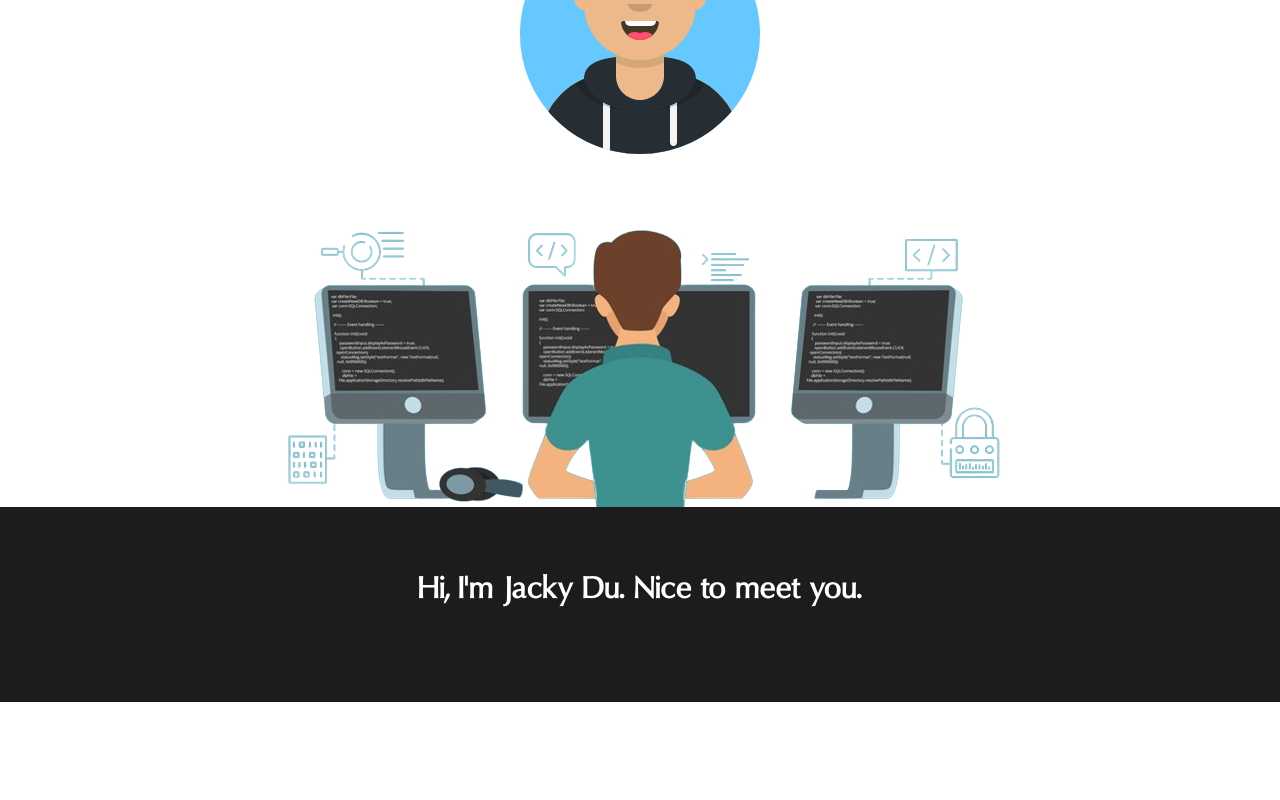
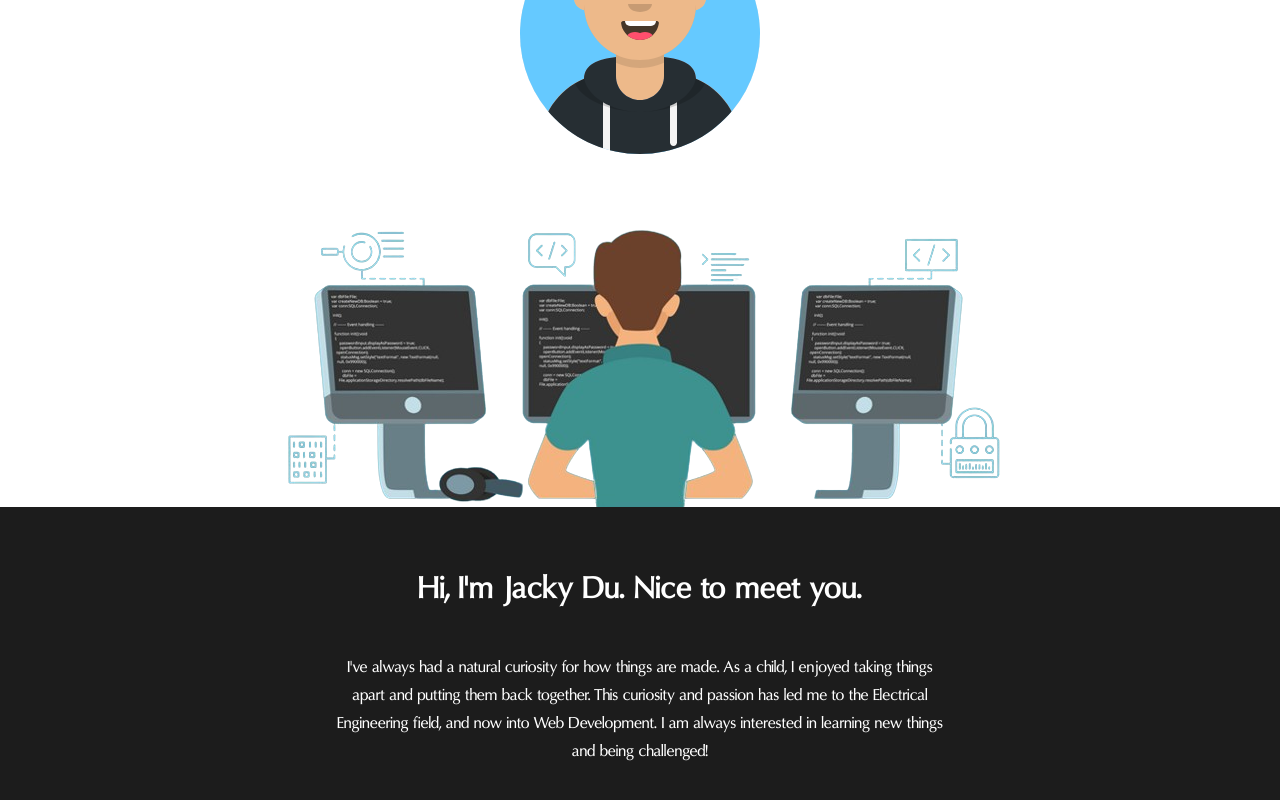
Before and after one commit to jacky-ui/jacky-portfolio-v2, a React (Create React App) app: page / in a window 1280 px wide. Shown: the part 480-1280 px from the top of the page. Before the commit the page ends 1182 px from the top, so only its background shows below. Built offline with nearby package versions, Linux system fonts and the light colour scheme.

Commit message:
about me section para and header looks good on all screen types

```diff
--- a/src/components/AboutMe/AboutMe.css
+++ b/src/components/AboutMe/AboutMe.css
@@ -20,6 +20,9 @@
   background-color: #1C1C1C;
   color: #FFFFFF;
   padding: 4rem 2rem;
+  display: flex;
+  flex-direction: column;
+  align-items: center;
   text-align: center;
 }
 .aboutme > h2 {
@@ -34,4 +37,16 @@
   font-weight: normal;
   line-height: 1.75rem;
   font-family: "Oregon";
+  margin-bottom: 0%;
+  width: 50%;
+}
+@media screen and (max-width: 1000px) and (min-width: 761px) {
+  .aboutme > p {
+    width: 80%;
+  }
+}
+@media screen and (max-width: 760px) {
+  .aboutme > p {
+    width: 100%;
+  }
 }/*# sourceMappingURL=AboutMe.css.map */
--- a/src/components/AboutMe/AboutMe.js
+++ b/src/components/AboutMe/AboutMe.js
@@ -1,11 +1,12 @@
 // style, constants and component imports
+import { aboutMe } from '../../assets/constants/constants';
 import './AboutMe.scss';
 
 function AboutMe() {
     return(
         <section className='aboutme'>
             <h2>Hi, I'm Jacky Du. Nice to meet you.</h2>
-            <p></p>
+            <p>{aboutMe}</p>
         </section>
     )
 };
--- a/src/components/AboutMe/AboutMe.scss
+++ b/src/components/AboutMe/AboutMe.scss
@@ -5,6 +5,9 @@
     background-color: $black;
     color: $body-bg;
     padding: 4rem 2rem;
+    display: flex;
+    flex-direction: column;
+    align-items: center;
     text-align: center;
 
     & > h2 {
@@ -13,5 +16,15 @@
     }
     & > p {
         @include body-large-desktop;
+        margin-bottom: 0%;
+        width: 50%;
+
+        @include tablet {
+            width: 80%;
+        }
+
+        @include mobile {
+            width: 100%;
+        }
     }
 }
```
Also changed, not shown: 1 other file (tests, documents, lock files or other folders).
